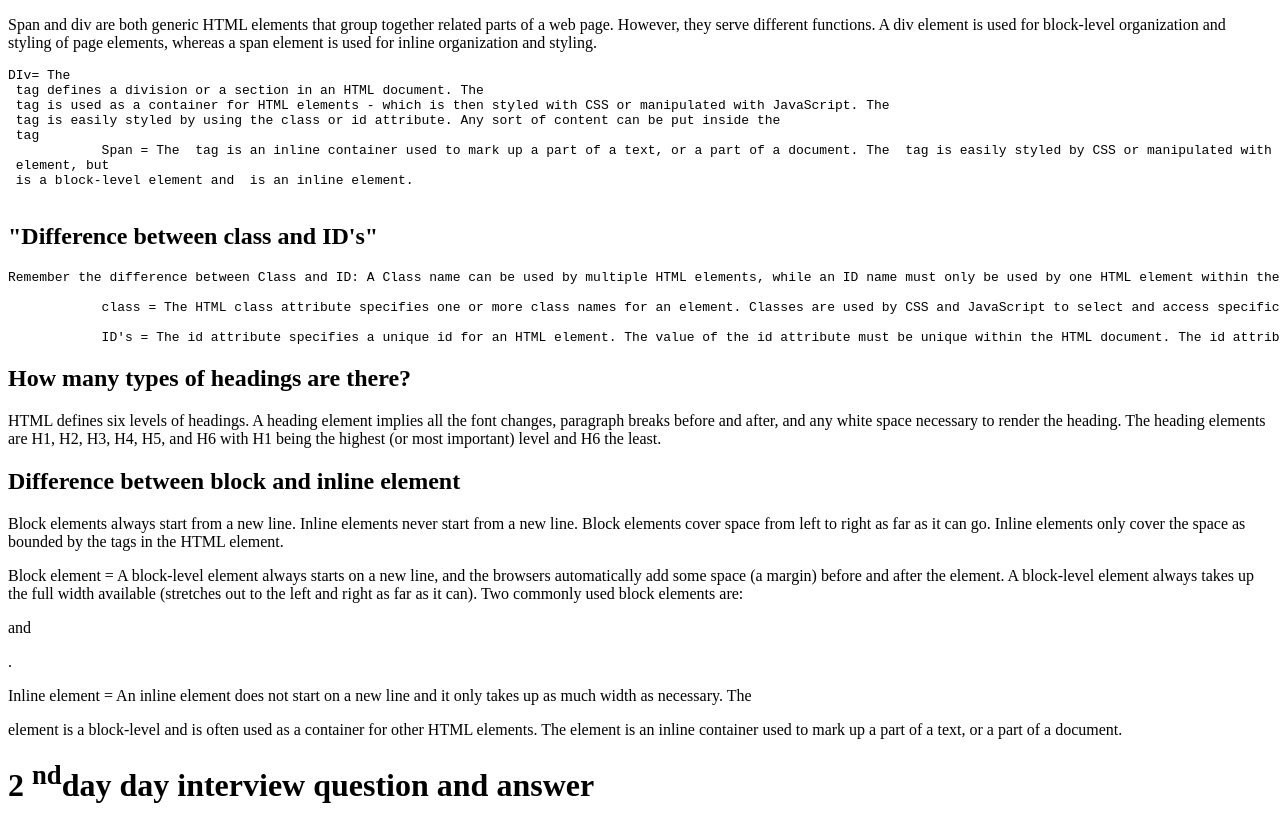
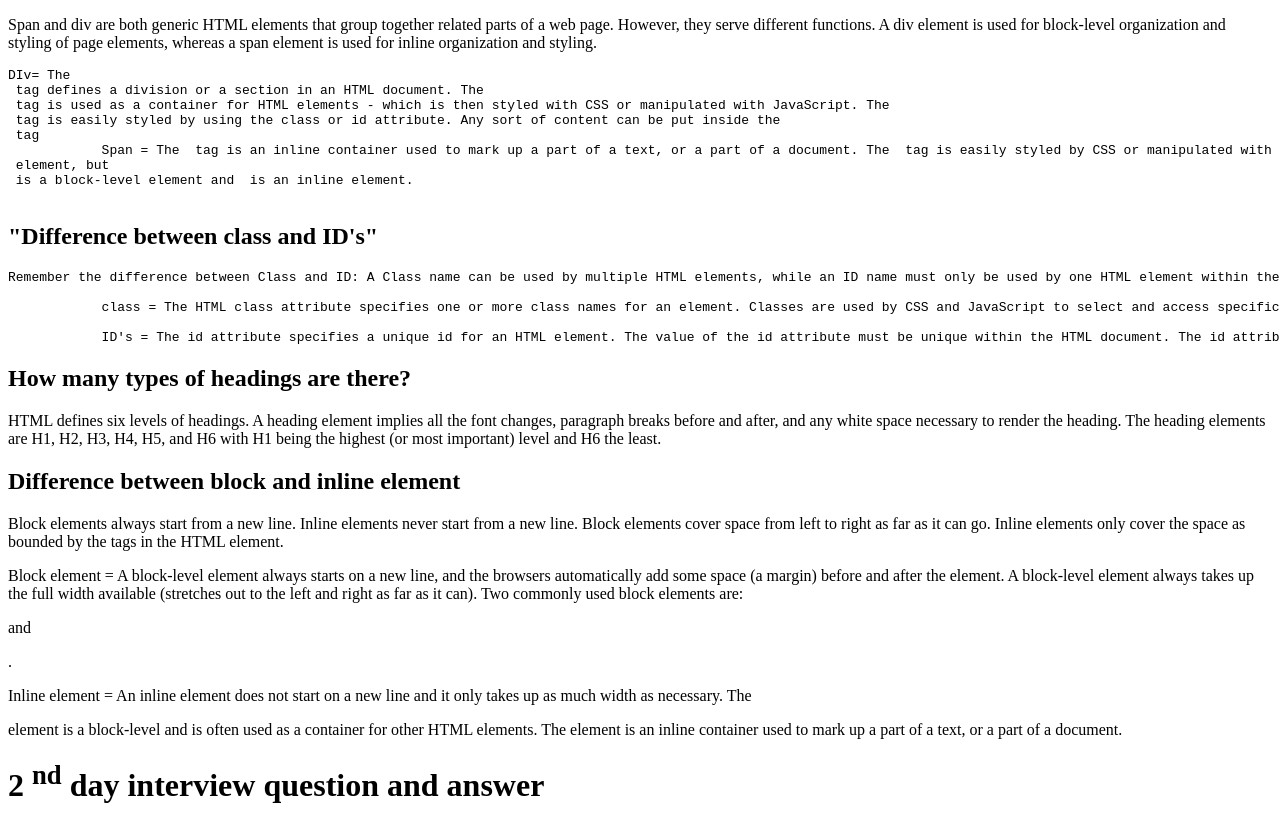
Before and after one commit to hardikt07/Interview-Questions, a plain HTML site: page index.html in a window 1280 px wide. Shown: the part 117-939 px from the top of the page. Drawn offline with Linux system fonts and the light colour scheme.

Commit message:
Update index.html

```diff
--- a/index.html
+++ b/index.html
@@ -7,7 +7,7 @@
     <title>Document</title>
 </head>
 <body>
-    <h1>1 <sup>st</sup>day interview question and answer</h1>
+    <h1>1 <sup>st</sup> day interview question and answer</h1>
 
     <h2>"Difference between div and span "</h2>
 
@@ -39,7 +39,7 @@
 
     <p> Inline element = An inline element does not start on a new line and it only takes up as much width as necessary. The <div> element is a block-level and is often used as a container for other HTML elements. The <span> element is an inline container used to mark up a part of a text, or a part of a document.</p>
 
-            <h1>2 <sup>nd</sup>day day interview question and answer</h1>
+            <h1>2 <sup>nd</sup> day interview question and answer</h1>
 
     <h2> Explain br tags</h2>
     <p>The br tag inserts a single line break. The br tag is useful for writing addresses or poems. The br tag is an empty tag which means that it has no end tag.</p>
```
